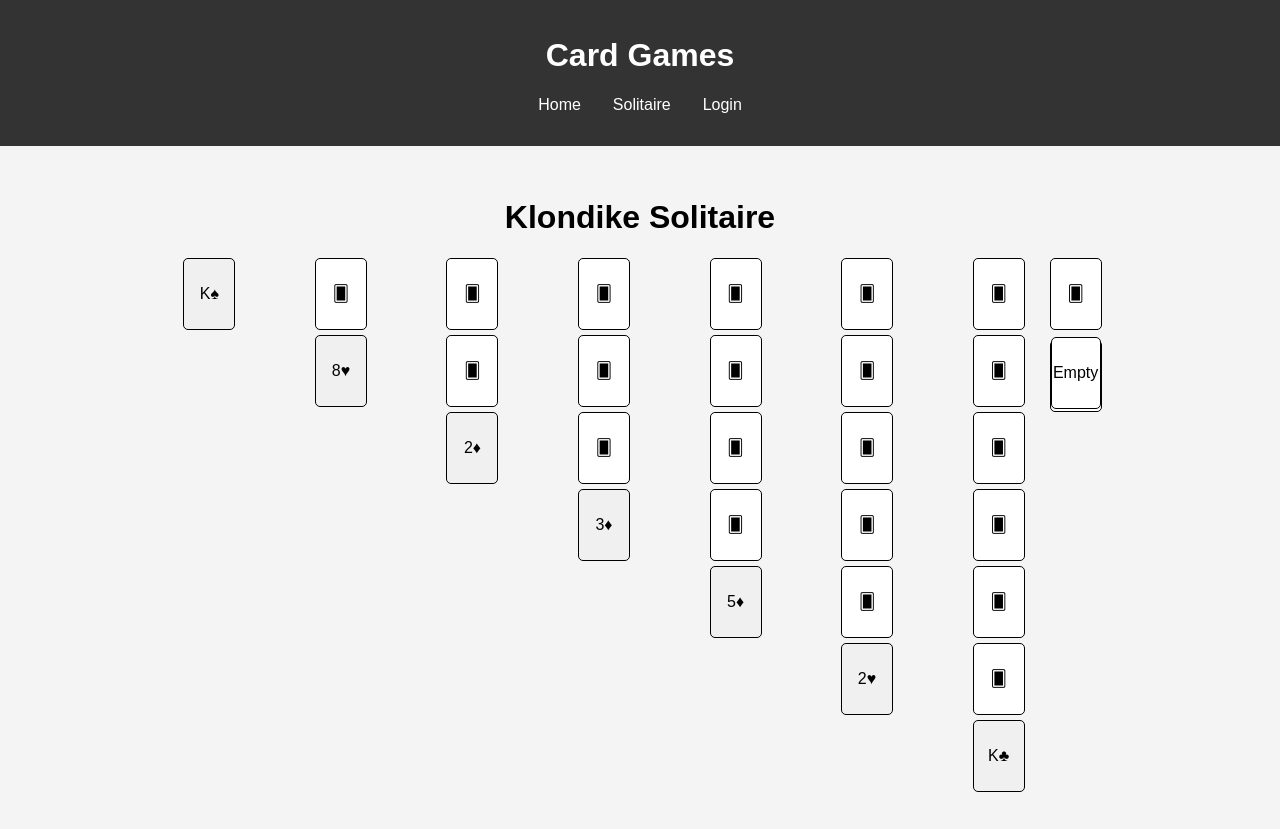
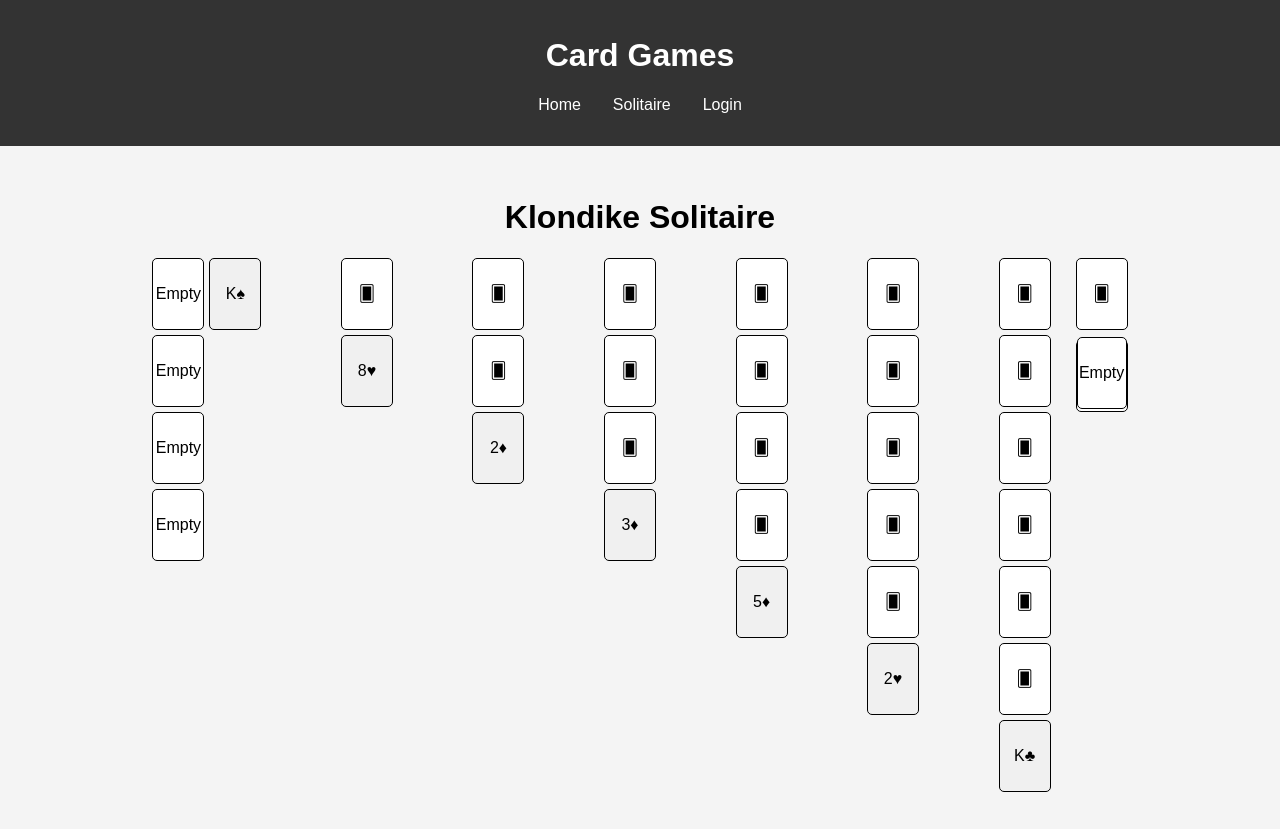
Before and after one commit to swysocki9089/card-game-361, a React (Vite) app in the folder Frontend/: page /solitaire in a window 1280 px wide. Built offline with nearby package versions, Linux system fonts and the light colour scheme.

Commit message:
added foundation pile

```diff
--- a/Frontend/src/components/Solitaire.jsx
+++ b/Frontend/src/components/Solitaire.jsx
@@ -98,6 +98,21 @@ const Solitaire = () => {
         <div>
             <h1>Klondike Solitaire</h1>
             <div className="game-area">
+                {/* Foundation area */}
+                <div className="foundation">
+                    {Object.keys(state.foundation).map((suit) => (
+                        <div key={suit} className="foundation-pile">
+                            {state.foundation[suit].length > 0 ? (
+                                <div className="card">
+                                    {`${state.foundation[suit][state.foundation[suit].length - 1].value}${suit}`}
+                                </div>
+                            ) : (
+                                <div className="card empty">Empty</div>
+                            )}
+                        </div>
+                    ))}
+                </div>
+
                 {/* Tableau area */}
                 <div className="tableau">
                     {state.tableau.map((column, columnIndex) => (
```
